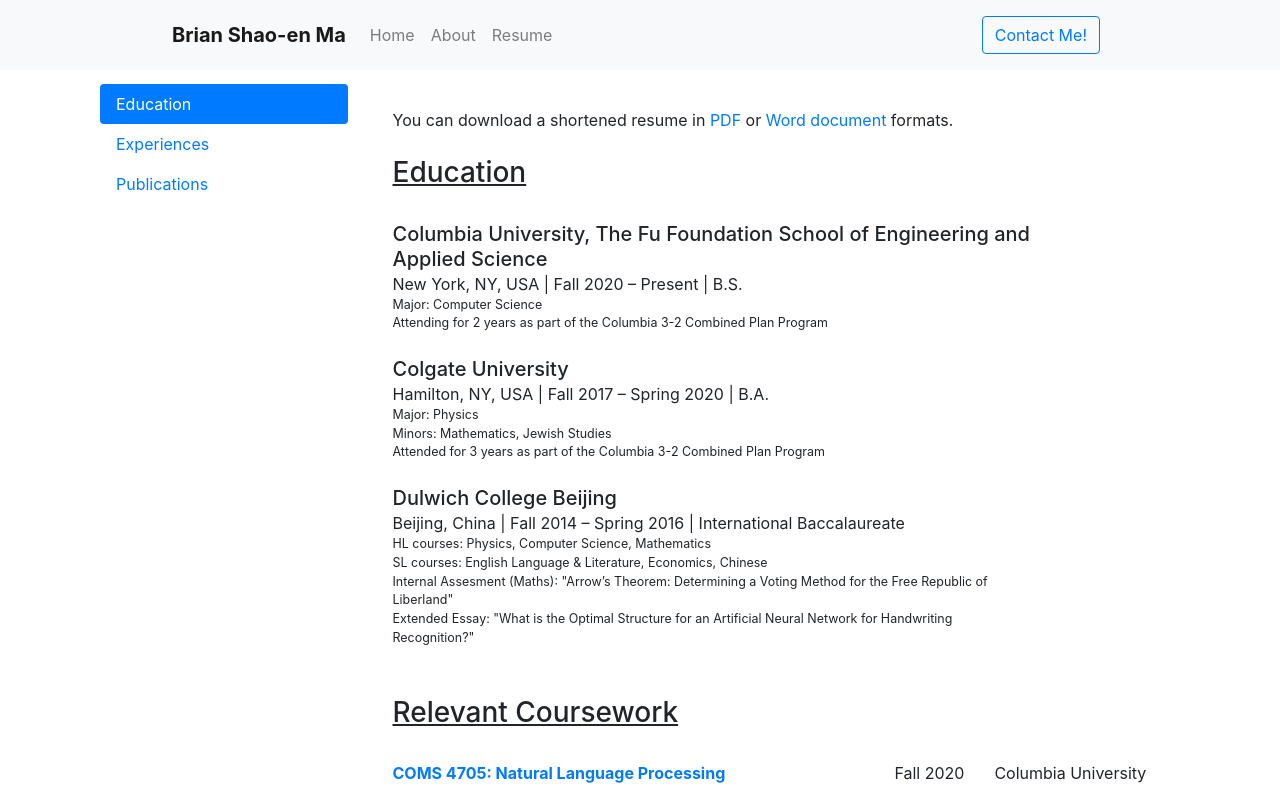
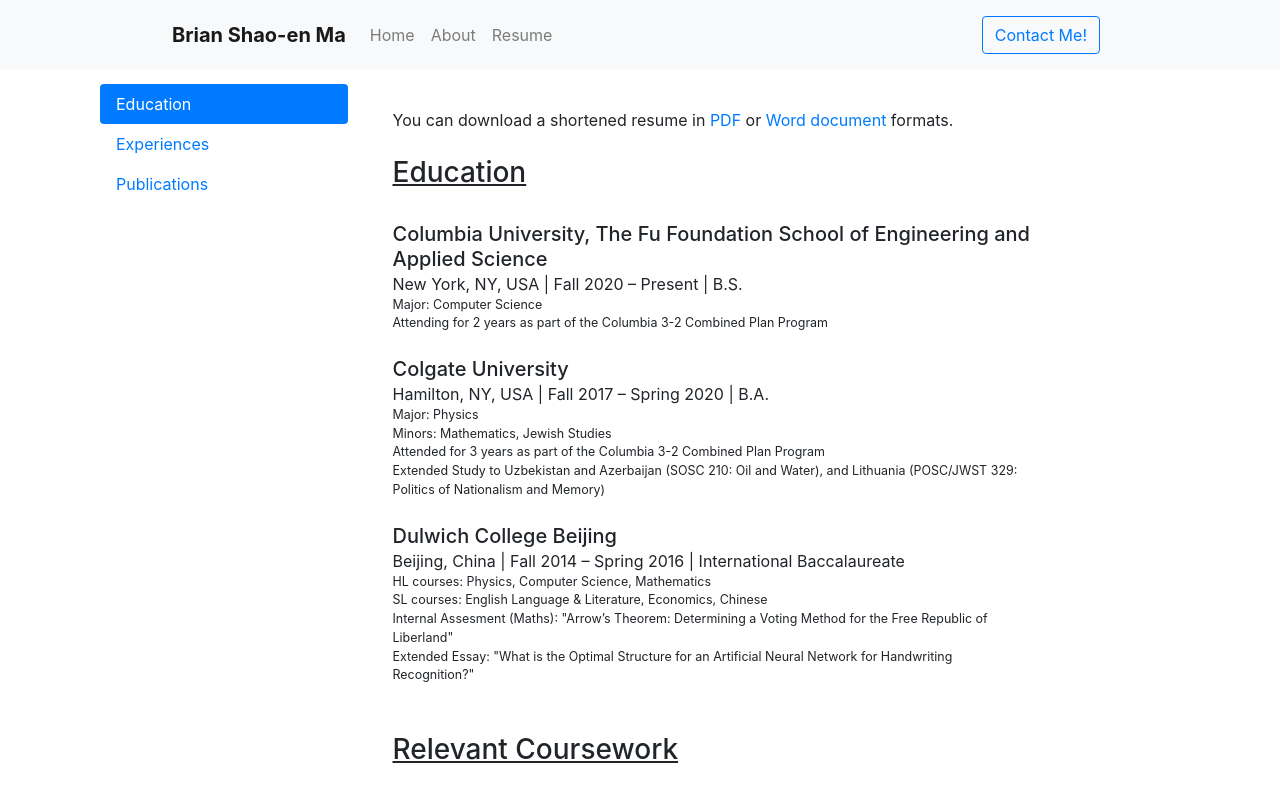
Before and after one commit to AlephFive/myWebsite, a React (Create React App) app: page /#/work in a window 1280 px wide. Shown: the top 788 px of the page. Built offline with nearby package versions, Linux system fonts and the light colour scheme.

Commit message:
Update educationData.js

```diff
--- a/src/data/educationData.js
+++ b/src/data/educationData.js
@@ -19,7 +19,7 @@
     location: 'Hamilton, NY, USA',
     degree: 'B.A.',
     gpa: '3.51',
-    info: ['Major: Physics', 'Minors: Mathematics, Jewish Studies', 'Attended for 3 years as part of the Columbia 3-2 Combined Plan Program'],
+    info: ['Major: Physics', 'Minors: Mathematics, Jewish Studies', 'Attended for 3 years as part of the Columbia 3-2 Combined Plan Program', 'Extended Study to Uzbekistan and Azerbaijan (SOSC 210: Oil and Water), and Lithuania (POSC/JWST 329: Politics of Nationalism and Memory)' ],
   },
   {
     value: 'dcb',
```
